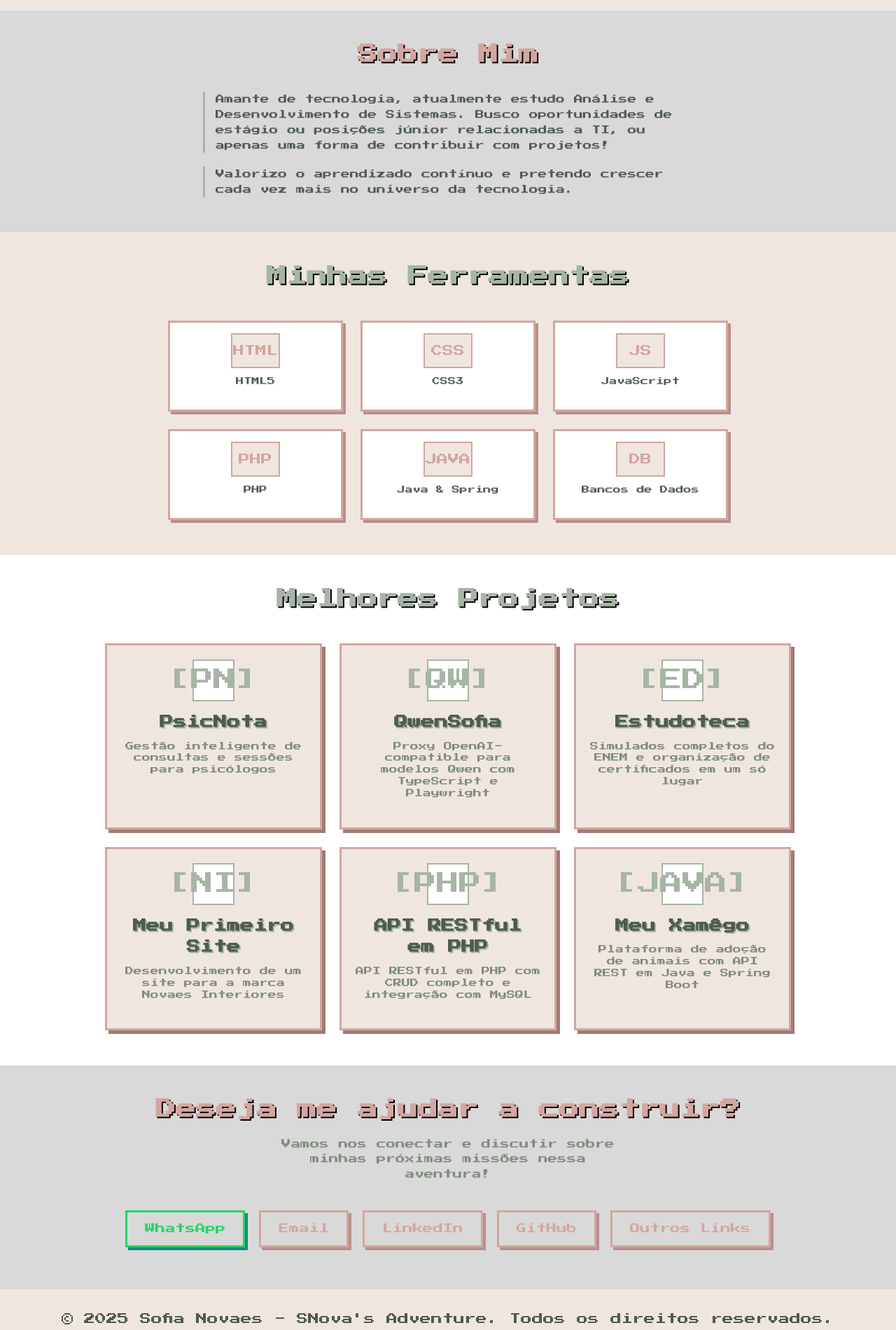
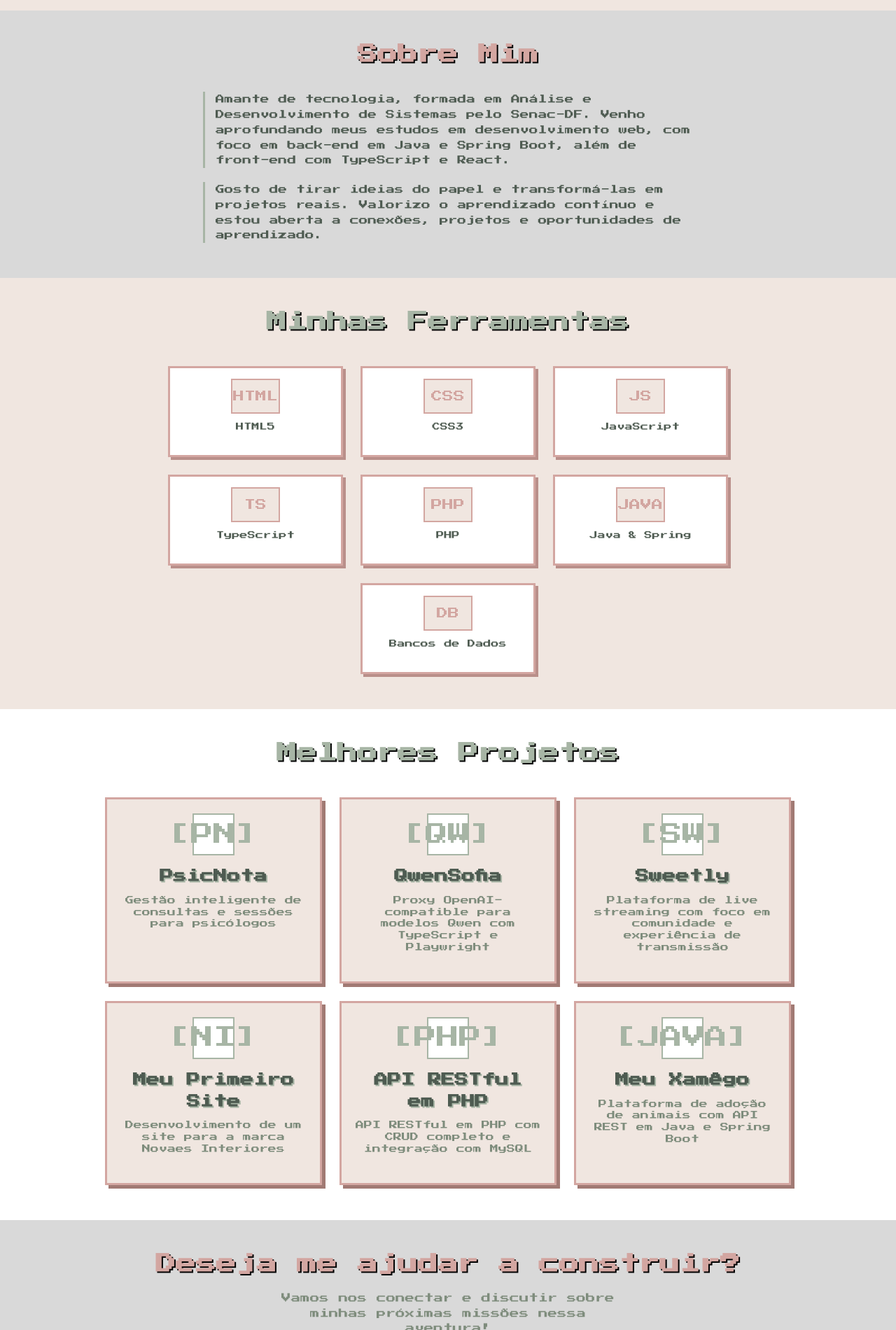
Before and after one commit to SNollken/snollken.github.io, a plain HTML site: page index.html in a window 1280 px wide. Shown: the part 840-2740 px from the top of the page at 70% size. Drawn offline with Linux system fonts and the light colour scheme.

Commit message:
substitui Estudoteca por Sweetly na galeria e atualiza o sobre mim

```diff
--- a/index.html
+++ b/index.html
@@ -78,13 +78,15 @@
         <h2>Sobre Mim</h2>
         <div class="container-texto-sobre">
           <p>
-            Amante de tecnologia, atualmente estudo Análise e Desenvolvimento de
-            Sistemas. Busco oportunidades de estágio ou posições júnior
-            relacionadas a TI, ou apenas uma forma de contribuir com projetos!
+            Amante de tecnologia, formada em Análise e Desenvolvimento de
+            Sistemas pelo Senac-DF. Venho aprofundando meus estudos em
+            desenvolvimento web, com foco em back-end em Java e Spring Boot,
+            além de front-end com TypeScript e React.
           </p>
           <p>
-            Valorizo o aprendizado contínuo e pretendo crescer cada vez mais no
-            universo da tecnologia.
+            Gosto de tirar ideias do papel e transformá-las em projetos reais.
+            Valorizo o aprendizado contínuo e estou aberta a conexões, projetos
+            e oportunidades de aprendizado.
           </p>
         </div>
       </section>
@@ -138,6 +140,22 @@
                           <li>- Consumo de APIs (Fetch)</li>
                       </ul>
                       <a href="projetos.html?tag=js" class="skill-project-link">Ver projetos</a>
+                  </div>
+              </div>
+
+              <!-- Bloco TypeScript -->
+              <div class="skill-item">
+                  <div class="skill-header">
+                      <div class="skill-icon">TS</div>
+                      <p>TypeScript</p>
+                  </div>
+                  <div class="skill-details">
+                      <ul>
+                          <li>- Tipagem estática</li>
+                          <li>- Integração com React e Node</li>
+                          <li>- APIs e automações</li>
+                      </ul>
+                      <a href="projetos.html?tag=typescript" class="skill-project-link">Ver projetos</a>
                   </div>
               </div>
 
@@ -213,12 +231,12 @@
     </p>
   </article>
 </a>
-<a href="projetos.html?projeto=estudoteca" class="card-link">
+<a href="projetos.html?projeto=sweetly" class="card-link">
   <article class="card-projeto">
-    <div class="card-icone">[ED]</div>
-    <h3>Estudoteca</h3>
+    <div class="card-icone">[SW]</div>
+    <h3>Sweetly</h3>
     <p>
-      Simulados completos do ENEM e organização de certificados em um só lugar
+      Plataforma de live streaming com foco em comunidade e experiência de transmissão
     </p>
   </article>
 </a>
@@ -273,7 +291,7 @@
 
     <footer>
       <p>
-        &copy; 2025 Sofia Novaes - SNova's Adventure. Todos os direitos
+        &copy; 2026 Sofia Novaes - SNova's Adventure. Todos os direitos
         reservados.
       </p>
     </footer>
```
Also changed, not shown: projetos.html (+10 -7 lines), repositorio-privado.html (+1 -1 lines), img/sweetly.png (added), 1 other file.
